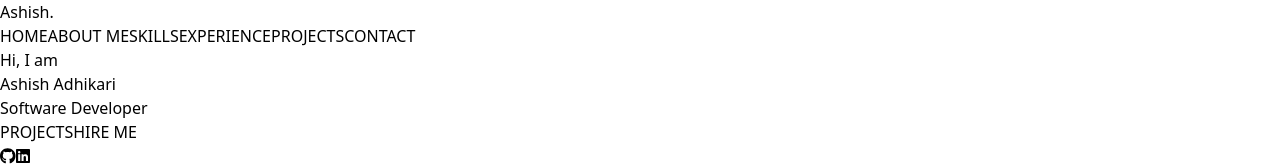
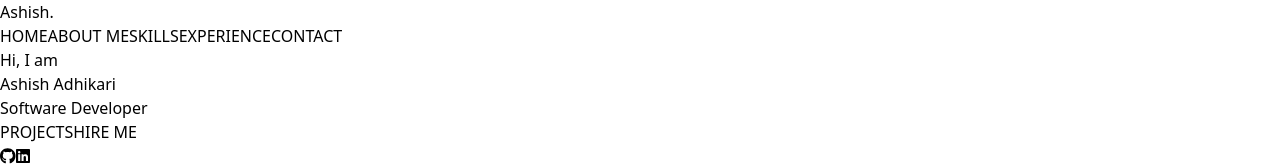
Before and after one commit to ashish10adhikari/ashish10adhikari.github.io, a React (Vite) app: page / in a window 1280 px wide. Shown: the top 166 px of the page. Built offline with nearby package versions, Linux system fonts and the light colour scheme.

Commit message:
removed project & add it later

```diff
--- a/src/App.jsx
+++ b/src/App.jsx
@@ -18,7 +18,7 @@ function App() {
       <About/>
       <Skill/>
       <Experience/>
-      <Project/>
+      {/* <Project/> */}
       <Contact/>
       <Footer/>
       </div>
--- a/src/Components/Navbar.jsx
+++ b/src/Components/Navbar.jsx
@@ -11,7 +11,7 @@ const Navbar = () => {
         <a className="hover:text-blue-500 transition-all" href="#About">ABOUT ME</a>
         <a className="hover:text-blue-500 transition-all" href="#Skill">SKILLS</a>
         <a className="hover:text-blue-500 transition-all" href="#Experience">EXPERIENCE</a>
-        <a className="hover:text-blue-500 transition-all" href="#Project">PROJECTS</a>
+        {/* <a className="hover:text-blue-500 transition-all" href="#Project">PROJECTS</a> */}
         <a className="hover:text-blue-500 transition-all" href="#Contact">CONTACT</a>
       </ul>
     </div>
--- a/src/Components/Project.jsx
+++ b/src/Components/Project.jsx
@@ -1,4 +1,4 @@
-import { div } from "motion/react-client";
+
 import React from "react";
 
 const Project = () => {
```
